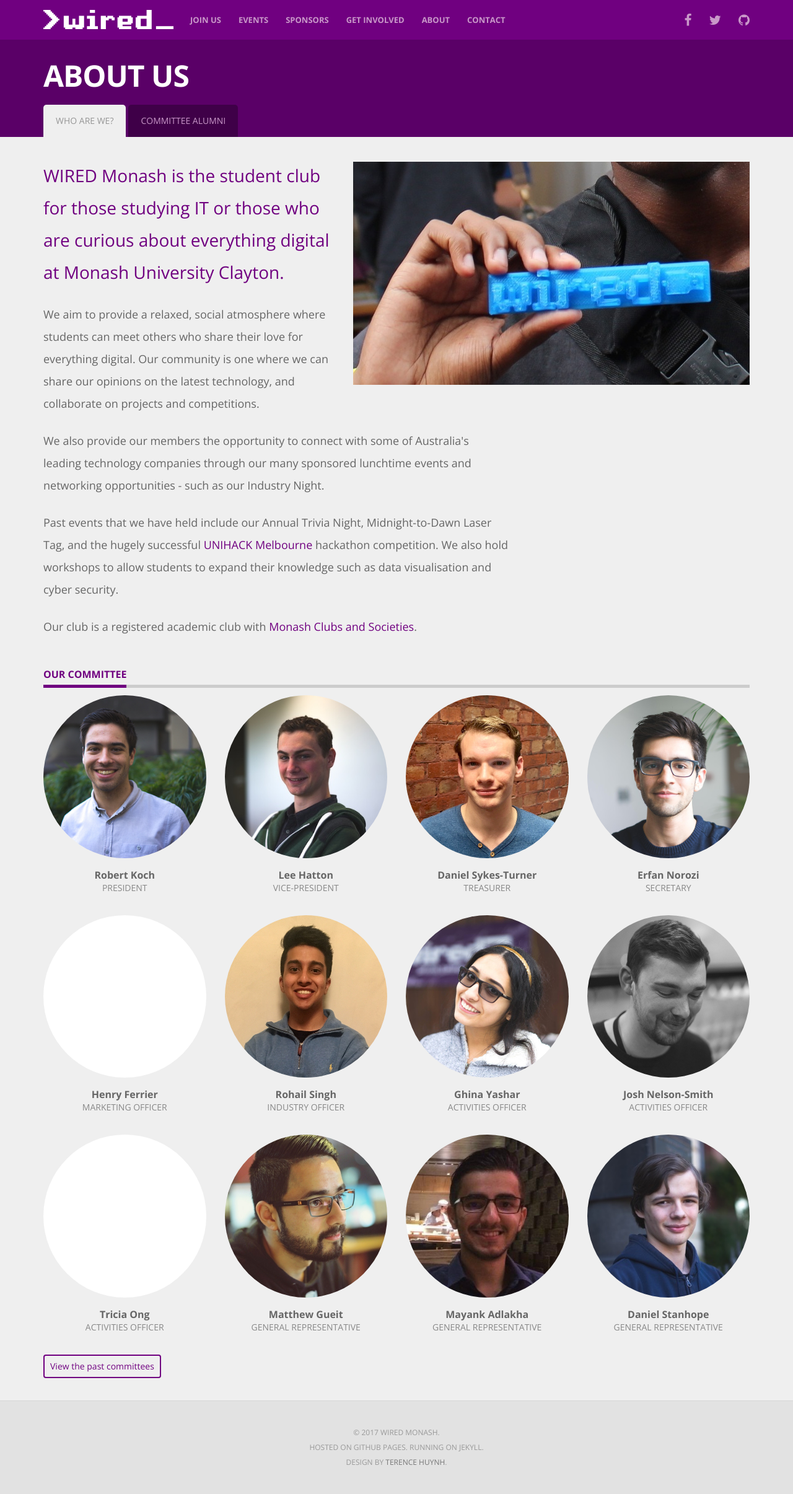
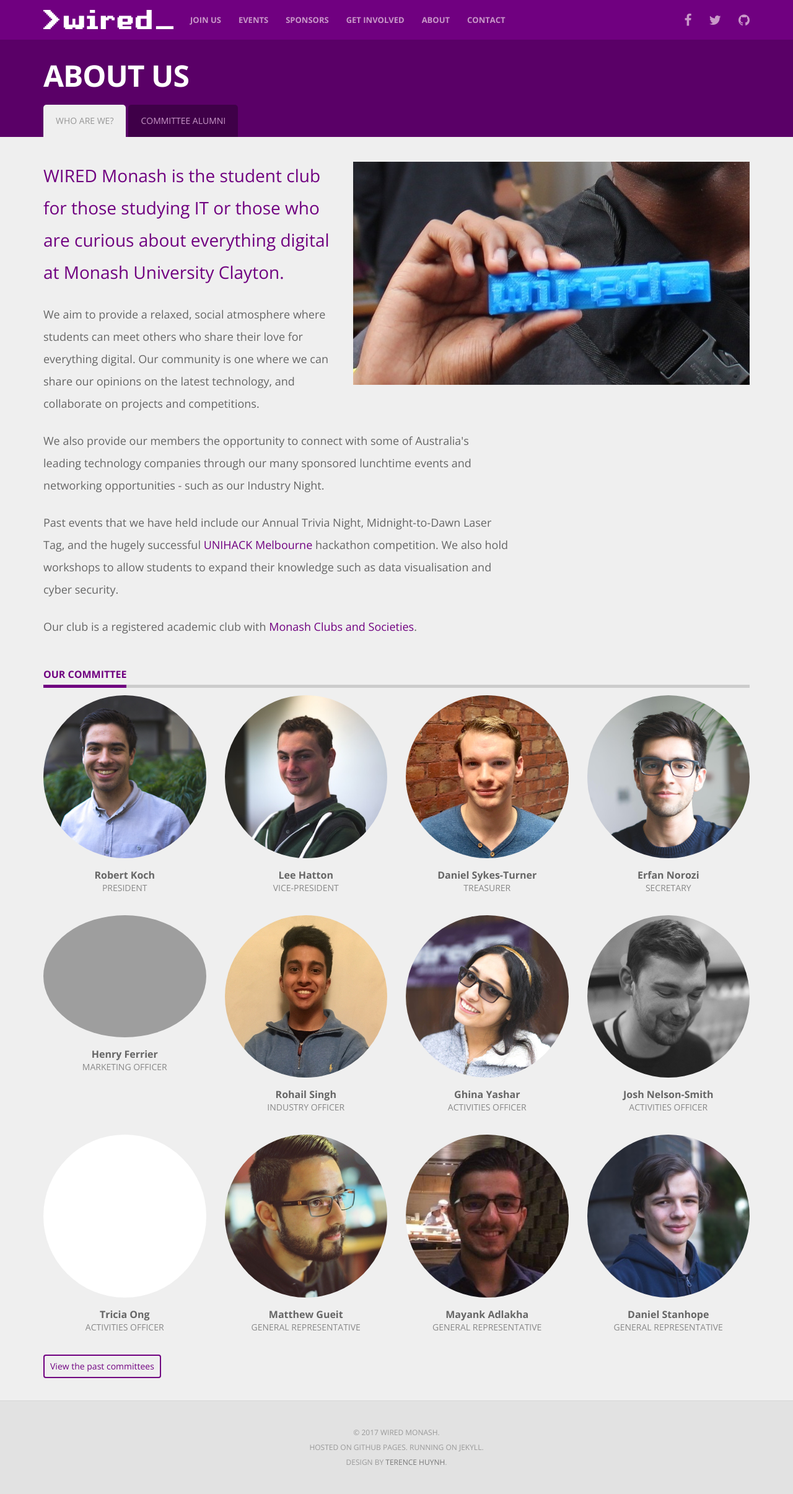
Before and after one commit to wiredmonash/wiredmonash.github.io, a Jekyll site: the page built from about.html, in a window 1280 px wide. Shown: the whole page at 62% size. Built offline with Jekyll 4.4.1, drawn with Linux system fonts in a browser that asks for light colours; nearby versions of some CDN libraries.

Commit message:
hey erfan i dont hate this picture of me pls use it thx

```diff
--- a/about.html
+++ b/about.html
@@ -71,7 +71,7 @@
       </div>
       <div class="row">
         <div class="col-md-3 col-xs-6">
-          <img class="img-circle" src="{{site.url}}/assets/img/person/white.jpg" />
+          <img class="img-circle" src="{{site.url}}/assets/img/person/henry-ferrier.jpg" />
           <p class="name">Henry Ferrier</p>
           <p class="role">Marketing Officer</p>
         </div>
```
Also changed, not shown: 1 other file.
